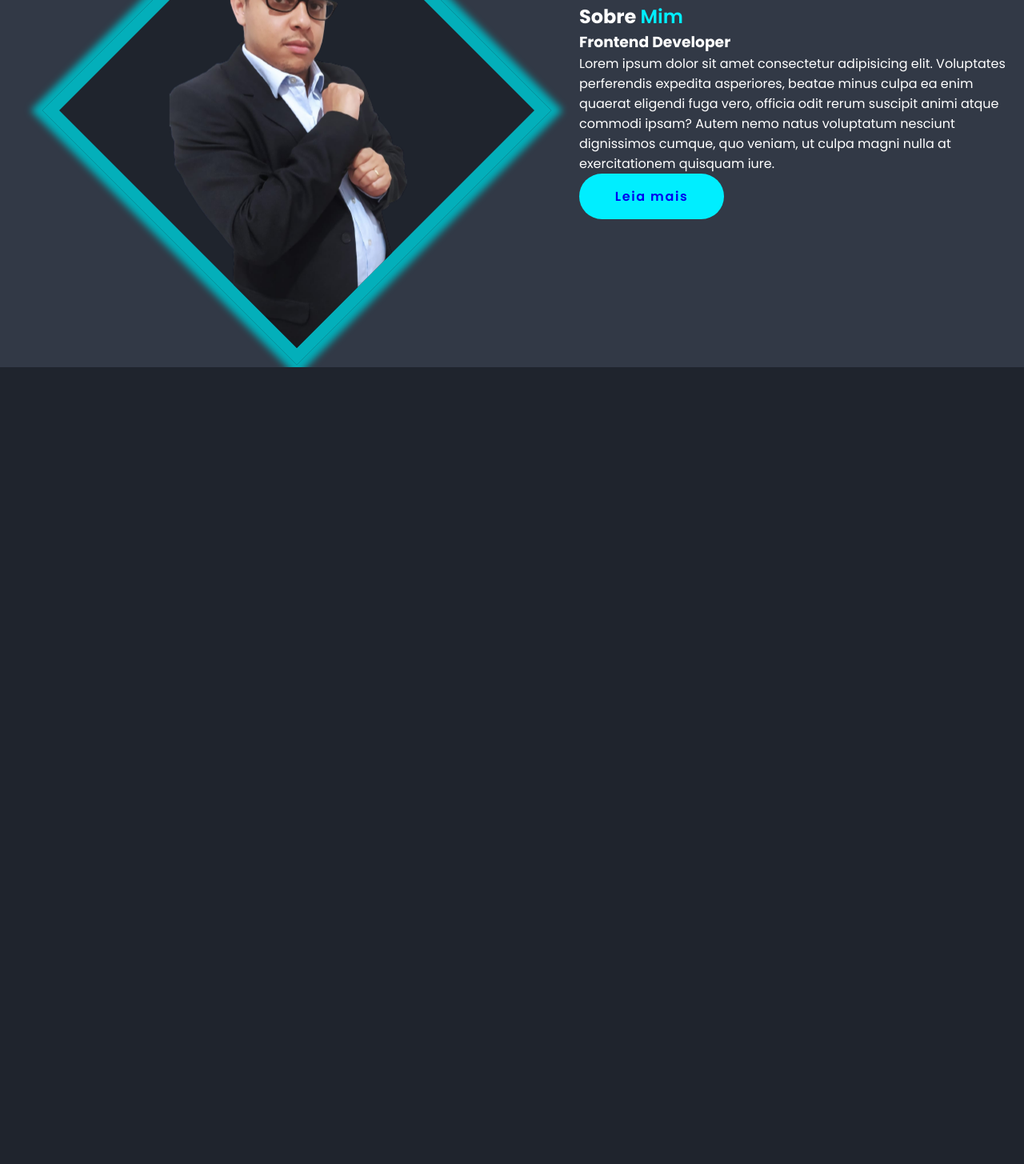
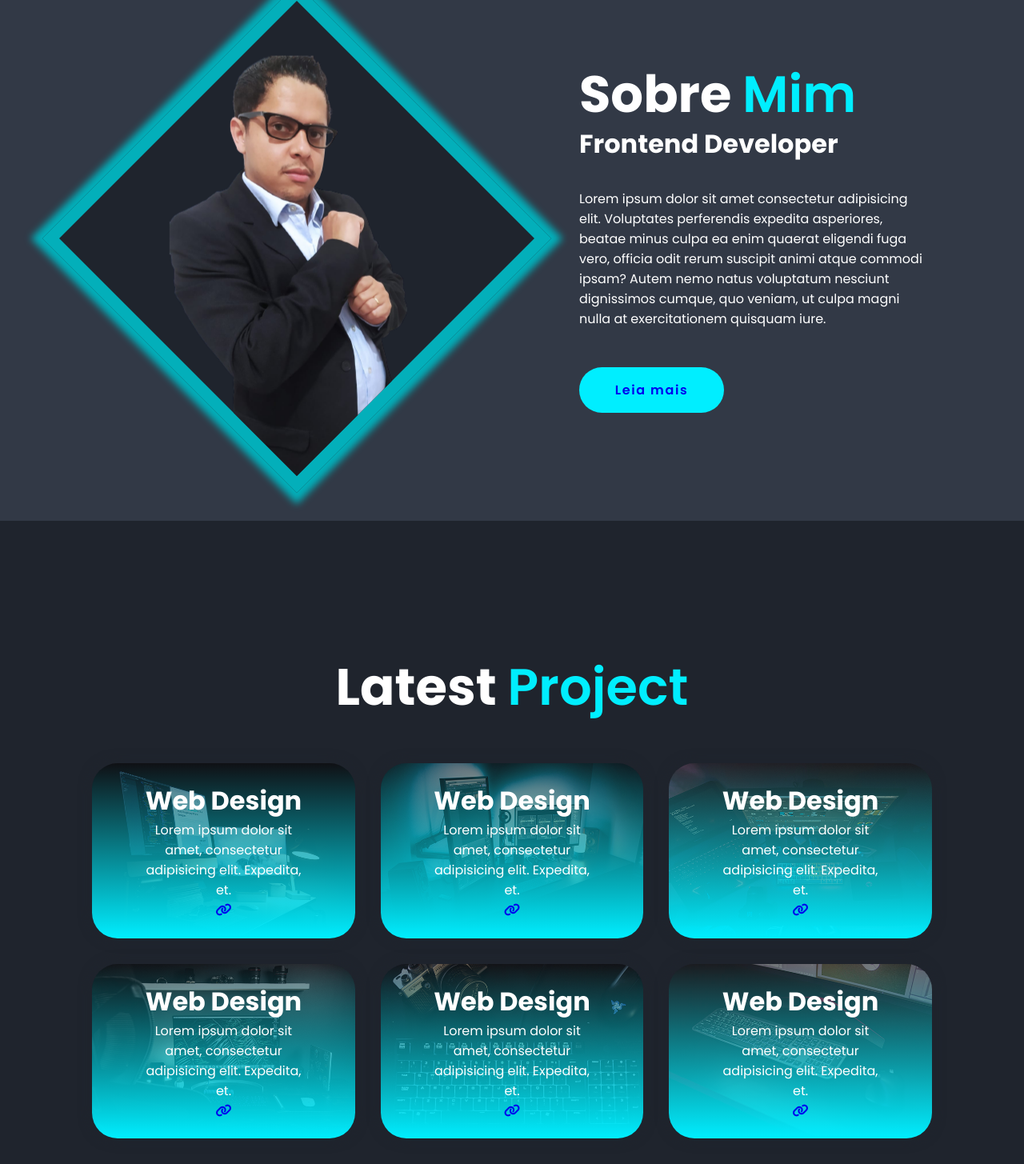
Before and after one commit to 99Teixeira/New-Portifolio, a plain HTML site: page index.html in a window 1280 px wide. Shown: the part 825-2280 px from the top of the page at 80% size. Before the commit the page ends 1284 px from the top, so only its background shows below. Drawn offline with Linux system fonts and the light colour scheme.

Commit message:
CSS
Restruturando o css e adicionando novos elemntos no html

```diff
--- a/ASSETS/CSS/main.css
+++ b/ASSETS/CSS/main.css
@@ -5,6 +5,7 @@ section {
     padding: 10rem 9% 2rem;
 }
 
+/* Sessão do Home */
 .home {
     display: flex;
     justify-content: center;
@@ -113,6 +114,9 @@ span {
     box-shadow: 0 0 1rem var(--main-color);
 }
 
+
+
+/* Sessão do about */
 .about {
     display: flex;
     justify-content: center;
@@ -144,3 +148,66 @@ span {
     transform: rotate(-45deg) translate(25%);
 
 }
+
+.heading {
+    text-align: center;
+    font-size: 4rem;
+}
+
+.about-content h2 {
+    text-align: left;
+    line-height: 1.2;
+}
+
+.about-content h3 {
+    font-size: 2rem;
+}
+
+.about-content p {
+    font-size: 1rem;
+    margin: 2rem 0 3rem;
+}
+
+
+/* Sessão do projeto */
+.portifolio h2 {
+    margin-bottom: 3rem;
+}
+
+.portifolio-container {
+    display: grid;
+    grid-template-columns: repeat(3, 1fr);
+    align-items: center;
+    gap: 2rem;
+}
+
+.portifolio-container .portifolio-box {
+    position: relative;
+    border-radius: 2rem;
+    box-shadow: 0 0 1rem var(--bg-color);
+    overflow: hidden;
+    display: flex;
+}
+
+.portifolio-box img {
+    width: 100%;
+}
+
+.portifolio-box .portifolio-layer {
+    position: absolute;
+    bottom: 0;
+    left: 0;
+    width: 100%;
+    height: 100%;
+    background: linear-gradient(rgba(0, 0, 0, .1), var(--main-color));
+    display: flex;
+    justify-content: center;
+    align-items: center;
+    flex-direction: column;
+    text-align: center;
+    padding: 0 4rem;
+}
+
+.portifolio-layer h4 {
+    font-size: 2rem;
+}
--- a/ASSETS/CSS/reset.css
+++ b/ASSETS/CSS/reset.css
@@ -9,11 +9,12 @@
     outline: none;
     scroll-behavior: smooth;
     font-family: 'Poppins', sans-serif;
+    scroll-snap-type: y mandatory;
 }
 
-htrml {
-    font-size: 62.5%;
+html {
     overflow-x: hidden;
+
 }
 
 body {
--- a/index.html
+++ b/index.html
@@ -28,7 +28,6 @@
         <nav class="navbar">
             <a href="#home">Home</a>
             <a href="#about">Sobre mim</a>
-            <a href="#services">Serviços</a>
             <a href="#portifolio">Projetos</a>
             <a href="#contact">Contato</a>
         </nav>
@@ -60,7 +59,7 @@
 
         </section>
 
-        <aside class="about" id="about">
+        <section class="about" id="about">
             <div class="about-img">
                 <div class="rhombus">
                     <img src="./ASSETS/IMG/lucas-teixeira-3-n-bg.png" alt="Lucas-Teixeira">
@@ -73,10 +72,68 @@
                 <p>Lorem ipsum dolor sit amet consectetur adipisicing elit. Voluptates perferendis expedita asperiores,
                     beatae minus culpa ea enim quaerat eligendi fuga vero, officia odit rerum suscipit animi atque commodi ipsam? Autem nemo natus voluptatum nesciunt dignissimos cumque, quo veniam, ut culpa magni nulla at exercitationem quisquam iure.</p>
                 <a href="#" class="btn">Leia mais</a>
+            </div>
+        </section>
 
+        <section class="portifolio" id="portifolio">
+            <h2 class="heading">Latest <span>Project</span></h2>
+
+            <div class="portifolio-container">
+                <div class="portifolio-box">
+                    <img src="./ASSETS/IMG/portfolio1.jpg" alt="">
+                    <div class="portifolio-layer">
+                        <h4>Web Design</h4>
+                        <p>Lorem ipsum dolor sit amet, consectetur adipisicing elit. Expedita, et.</p>
+                        <a href="#"><i class="fa-solid fa-link"></i></a>
+                    </div>
+                </div>
+
+                <div class="portifolio-box">
+                    <img src="./ASSETS/IMG/portfolio2.jpg" alt="">
+                    <div class="portifolio-layer">
+                        <h4>Web Design</h4>
+                        <p>Lorem ipsum dolor sit amet, consectetur adipisicing elit. Expedita, et.</p>
+                        <a href="#"><i class="fa-solid fa-link"></i></a>
+                    </div>
+                </div>
+
+                <div class="portifolio-box">
+                    <img src="./ASSETS/IMG/portfolio3.jpg" alt="">
+                    <div class="portifolio-layer">
+                        <h4>Web Design</h4>
+                        <p>Lorem ipsum dolor sit amet, consectetur adipisicing elit. Expedita, et.</p>
+                        <a href="#"><i class="fa-solid fa-link"></i></a>
+                    </div>
+                </div>
+
+                <div class="portifolio-box">
+                    <img src="./ASSETS/IMG/portfolio4.jpg" alt="">
+                    <div class="portifolio-layer">
+                        <h4>Web Design</h4>
+                        <p>Lorem ipsum dolor sit amet, consectetur adipisicing elit. Expedita, et.</p>
+                        <a href="#"><i class="fa-solid fa-link"></i></a>
+                    </div>
+                </div>
+
+                <div class="portifolio-box">
+                    <img src="./ASSETS/IMG/portfolio5.jpg" alt="">
+                    <div class="portifolio-layer">
+                        <h4>Web Design</h4>
+                        <p>Lorem ipsum dolor sit amet, consectetur adipisicing elit. Expedita, et.</p>
+                        <a href="#"><i class="fa-solid fa-link"></i></a>
+                    </div>
+                </div>
+
+                <div class="portifolio-box">
+                    <img src="./ASSETS/IMG/portfolio6.jpg" alt="">
+                    <div class="portifolio-layer">
+                        <h4>Web Design</h4>
+                        <p>Lorem ipsum dolor sit amet, consectetur adipisicing elit. Expedita, et.</p>
+                        <a href="#"><i class="fa-solid fa-link"></i></a>
+                    </div>
+                </div>
             </div>
-
-        </aside>
+        </section>
     </main>
 
 
```
